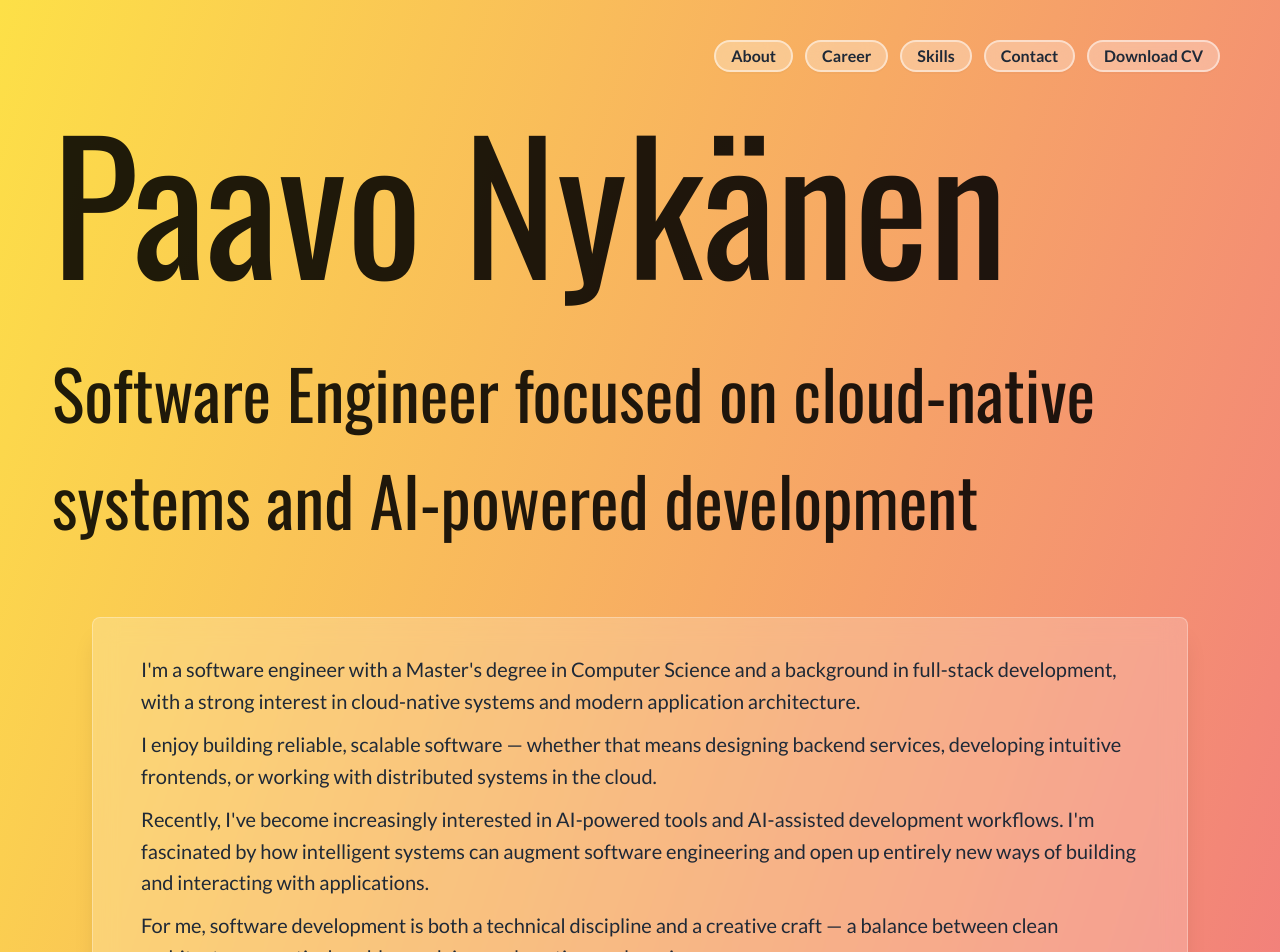
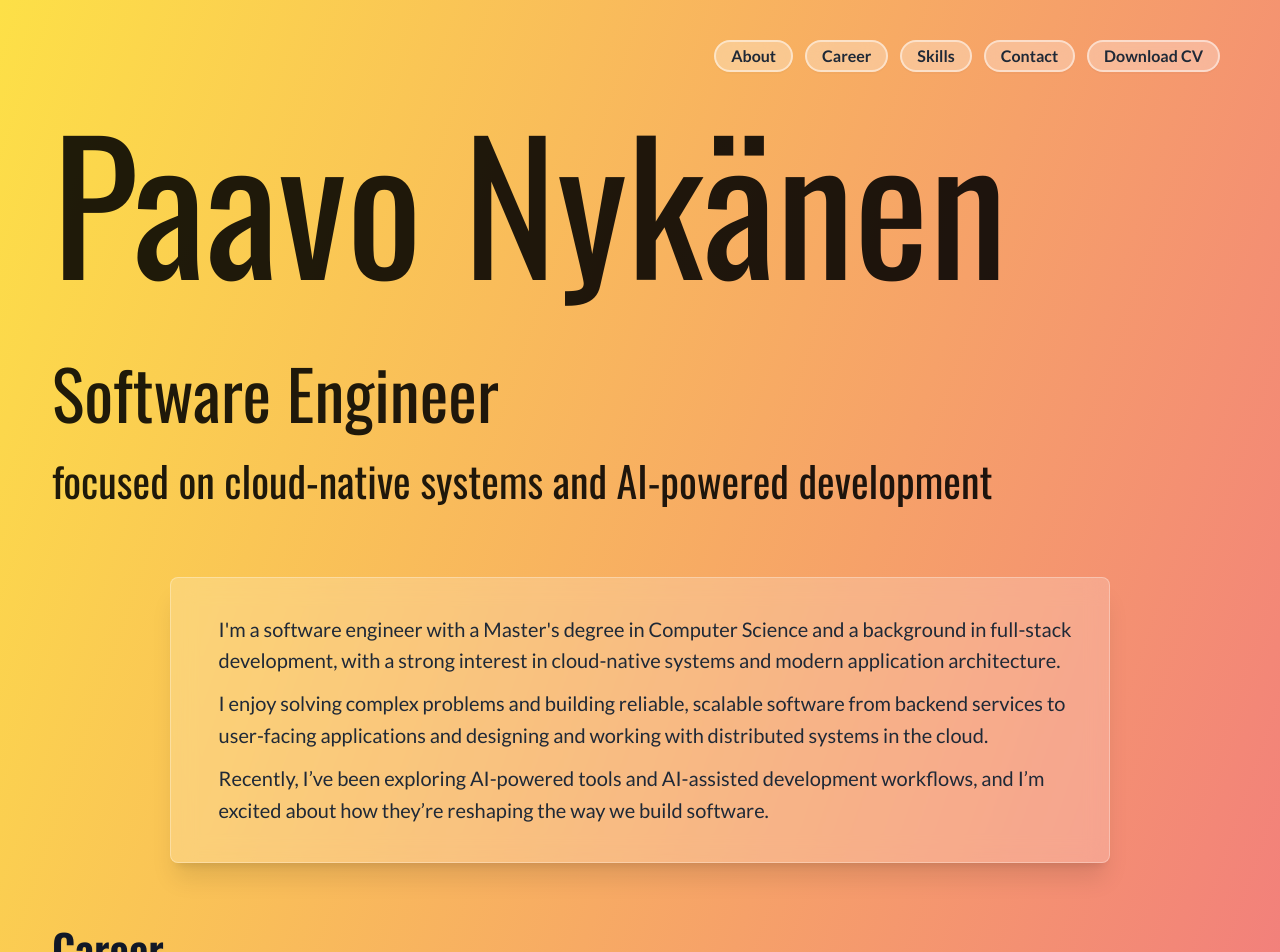
Before and after one commit to PaavoNykanen/PaavoNykanen.github.io, a React (Vite) app: page / in a window 1280 px wide. Shown: the top 952 px of the page. Built offline with nearby package versions, Linux system fonts and the light colour scheme.

Commit message:
wip: Update about
- Update about
- Update title

```diff
--- a/src/layout/page/PageHeader.tsx
+++ b/src/layout/page/PageHeader.tsx
@@ -8,7 +8,10 @@ const PageHeader = () => {
         Paavo Nykänen
       </Text>
       <Text className="text-lg sm:text-xl lg:text-2xl font-oswald">
-        Software Engineer focused on cloud-native systems and AI-powered development
+        Software Engineer
+      </Text>
+      <Text className="text-md sm:text-lg lg:text-xl font-oswald">
+        focused on cloud-native systems and AI-powered development
       </Text>
     </Flex>
   );
--- a/src/layout/sections/About.tsx
+++ b/src/layout/sections/About.tsx
@@ -5,7 +5,7 @@ const About = () => {
 
   return (
     <Flex className="m-3" id="about">
-      <Card className="w-full ml-2 mr-2 md:ml-10 md:mr-10 bg-white/20 backdrop-blur-md border-white/30 shadow-xl">
+      <Card className="w-4/5 mx-auto bg-white/20 backdrop-blur-md border-white/30 shadow-xl">
         <Flex className="m-3 flex-col md:flex-col lg:flex-row xl:flex-row">
           <Flex vertical className="ml-3 space-y-3">
             <Text className="text-sm md:text-md font-lato text-gray-800">
@@ -14,18 +14,13 @@ const About = () => {
               systems and modern application architecture.
             </Text>
             <Text className="text-sm md:text-md font-lato text-gray-800">
-              I enjoy building reliable, scalable software — whether that means designing backend services, developing
-              intuitive frontends, or working with distributed systems in the cloud.
+              I enjoy solving complex problems and building reliable, scalable software
+              from backend services to user-facing applications
+              and designing and working with distributed systems in the cloud.
             </Text>
             <Text className="text-sm md:text-md font-lato text-gray-800">
-              Recently, I&apos;ve become increasingly interested in AI-powered tools and
-              AI-assisted development workflows. I&apos;m fascinated by how intelligent
-              systems can augment software engineering and open up entirely new ways of
-              building and interacting with applications.
-            </Text>
-            <Text className="text-sm md:text-md font-lato text-gray-800">
-              For me, software development is both a technical discipline and a creative craft — a balance between
-              clean architecture, practical problem-solving, and continuous learning.
+              Recently, I’ve been exploring AI-powered tools and AI-assisted development
+              workflows, and I’m excited about how they’re reshaping the way we build software.
             </Text>
           </Flex>
         </Flex>
```
